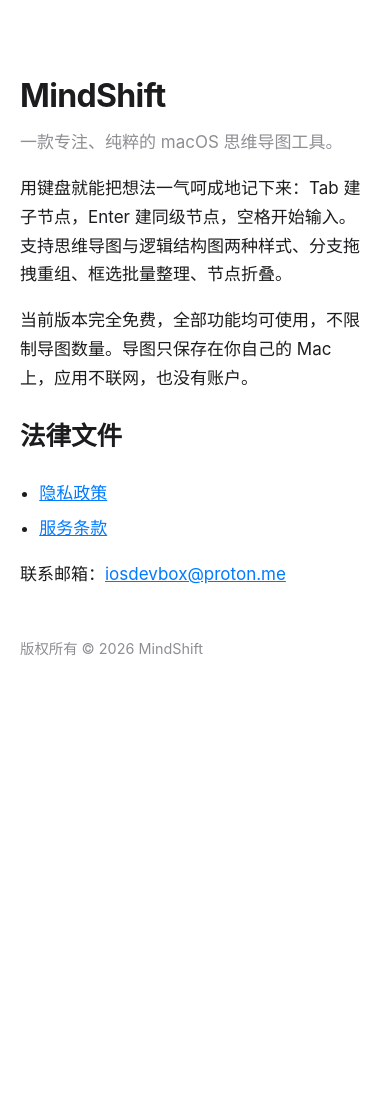
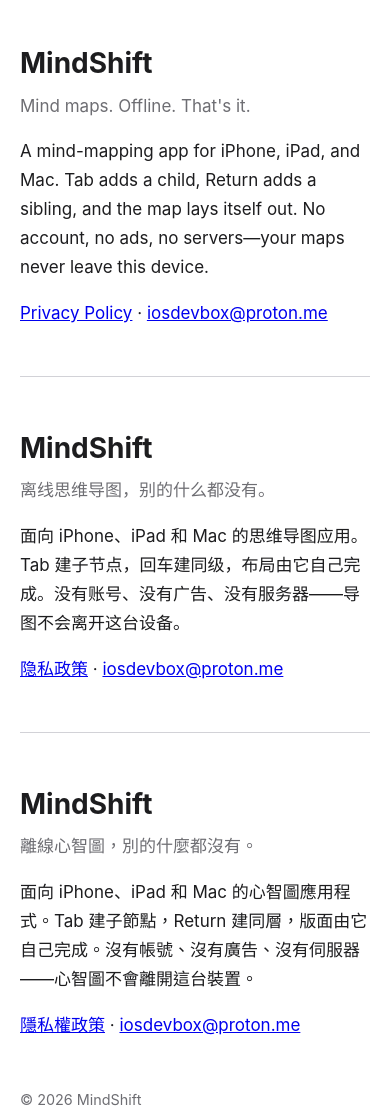
Before and after one commit to qianluoxue/qianluoxue.github.io, a plain HTML site: page mindshift/index.html in a window 390 px wide. Before the commit the page ends 844 px from the top, so only its background shows below. Drawn offline with Linux system fonts and the light colour scheme.

Commit message:
MindShift 2.0: trilingual landing page for iPhone, iPad, and Mac
Updated HTML structure and content for MindShift page, including language changes and improved styling.

```diff
--- a/mindshift/index.html
+++ b/mindshift/index.html
@@ -1,5 +1,5 @@
 <!DOCTYPE html>
-<html lang="zh-Hans">
+<html lang="en">
 <head>
   <meta charset="utf-8">
   <meta name="viewport" content="width=device-width, initial-scale=1">
@@ -7,33 +7,46 @@
   <style>
     :root { color-scheme: light dark; }
     body {
-    font: 17px/1.7 -apple-system, "PingFang SC", "Helvetica Neue", sans-serif;
-    max-width: 42rem; margin: 0 auto; padding: 3rem 1.25rem 5rem;
-    color: #1c1c1e; background: #fff;
+      max-width: 40rem;
+      margin: 2.5rem auto;
+      padding: 0 1.25rem 4rem;
+      font: 17px/1.7 -apple-system, BlinkMacSystemFont, "PingFang SC", "PingFang TC", "Hiragino Sans GB", sans-serif;
+      color: #1d1d1f;
     }
     @media (prefers-color-scheme: dark) {
-    body { color: #f2f2f7; background: #1c1c1e; }
-    a { color: #64d2ff; }
+      body { color: #f5f5f7; }
+      a { color: #b3a4ff; }
     }
-  h1 { font-size: 2rem; letter-spacing: -0.02em; margin-bottom: 0.25rem; }
-  .tagline { color: #8e8e93; margin-top: 0; }
-  ul { padding-left: 1.2rem; }
-  li { margin: 0.4rem 0; }
-  a { color: #007aff; }
-  footer { margin-top: 3rem; font-size: 0.9rem; color: #8e8e93; }
+    h1 { font-size: 1.75rem; margin-bottom: 0.25rem; }
+    .tagline { color: #6e6e73; margin-top: 0; }
+    hr { margin: 3rem 0; border: 0; border-top: 1px solid #d2d2d7; }
+    footer { margin-top: 3rem; font-size: 0.9rem; color: #6e6e73; }
   </style>
 </head>
 <body>
   <h1>MindShift</h1>
-<p class="tagline">一款专注、纯粹的 macOS 思维导图工具。</p>
-<p>用键盘就能把想法一气呵成地记下来：Tab 建子节点，Enter 建同级节点，空格开始输入。支持思维导图与逻辑结构图两种样式、分支拖拽重组、框选批量整理、节点折叠。</p>
-<p>当前版本完全免费，全部功能均可使用，不限制导图数量。导图只保存在你自己的 Mac 上，应用不联网，也没有账户。</p>
-<h2>法律文件</h2>
-<ul>
-  <li><a href="privacy.html">隐私政策</a></li>
-  <li><a href="terms.html">服务条款</a></li>
-</ul>
-<p>联系邮箱：<a href="mailto:iosdevbox@proton.me">iosdevbox@proton.me</a></p>
-<footer>版权所有 © 2026 MindShift</footer>
+  <p class="tagline">Mind maps. Offline. That's it.</p>
+  <p>A mind-mapping app for iPhone, iPad, and Mac. Tab adds a child, Return adds a sibling, and the map lays itself out. No account, no ads, no servers—your maps never leave this device.</p>
+  <p><a href="privacy.html">Privacy Policy</a> · <a href="mailto:iosdevbox@proton.me">iosdevbox@proton.me</a></p>
+
+  <hr>
+
+  <div lang="zh-Hans">
+    <h1>MindShift</h1>
+    <p class="tagline">离线思维导图，别的什么都没有。</p>
+    <p>面向 iPhone、iPad 和 Mac 的思维导图应用。Tab 建子节点，回车建同级，布局由它自己完成。没有账号、没有广告、没有服务器——导图不会离开这台设备。</p>
+    <p><a href="privacy.html">隐私政策</a> · <a href="mailto:iosdevbox@proton.me">iosdevbox@proton.me</a></p>
+  </div>
+
+  <hr>
+
+  <div lang="zh-Hant">
+    <h1>MindShift</h1>
+    <p class="tagline">離線心智圖，別的什麼都沒有。</p>
+    <p>面向 iPhone、iPad 和 Mac 的心智圖應用程式。Tab 建子節點，Return 建同層，版面由它自己完成。沒有帳號、沒有廣告、沒有伺服器——心智圖不會離開這台裝置。</p>
+    <p><a href="privacy.html">隱私權政策</a> · <a href="mailto:iosdevbox@proton.me">iosdevbox@proton.me</a></p>
+  </div>
+
+  <footer>© 2026 MindShift</footer>
 </body>
 </html>
```
Lines whose indentation alone changed are shown as unchanged.
